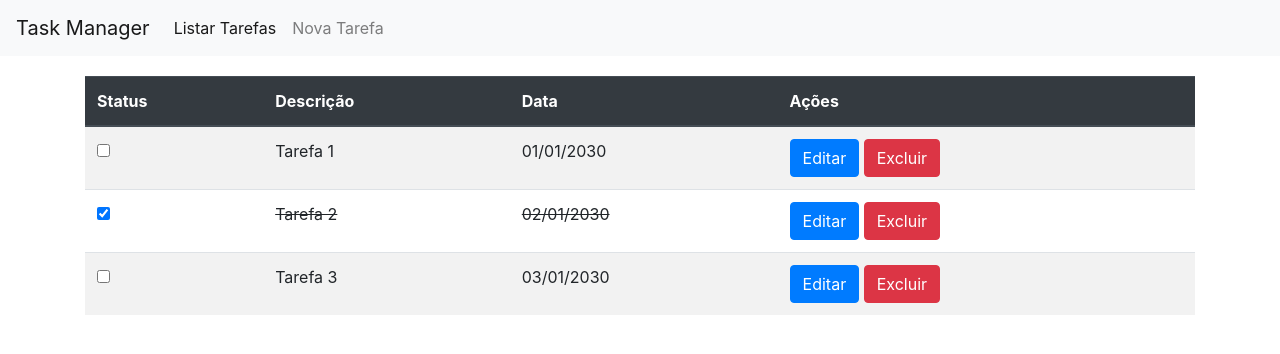
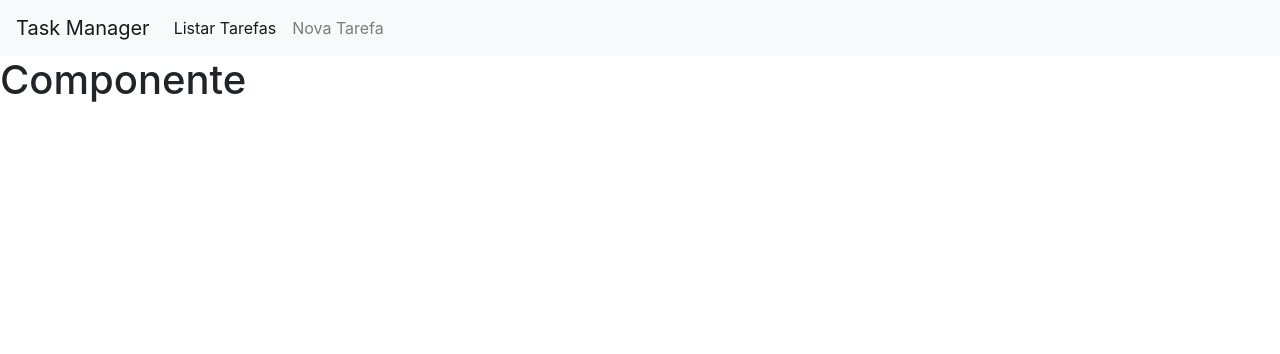
Before and after one commit to vagnersantosdasilva/taskmanager-frontend, a React (Create React App) app: page /form in a window 1280 px wide. Shown: the top 354 px of the page. Built offline with nearby package versions, Linux system fonts and the light colour scheme.

Commit message:
Estabelecendo rota para telas form e listar_tarefas

```diff
--- a/src/App.js
+++ b/src/App.js
@@ -1,7 +1,8 @@
 import React , { Component } from 'react';
 import NavBar from './components/NavBar';
-import { BrowserRouter } from 'react-router-dom';
+import { BrowserRouter, Switch, Route } from 'react-router-dom';
 import TaskListTable from './components/TaskListTable';
+import TaskForm from './components/TaskForm';
 
 class App extends Component {
   //constructor(props){
@@ -13,7 +14,10 @@
         <BrowserRouter>
         <div className="App">
           <NavBar/>
-          <TaskListTable/>
+          <Switch>
+            <Route exact path ="/form" component = {TaskForm}/>
+            <Route path ="/" component = {TaskListTable} />
+          </Switch>
         </div>
         </BrowserRouter>
     );
--- /dev/null
+++ b/src/components/TaskForm.js
@@ -0,0 +1,13 @@
+import React, { Component } from 'react';
+
+class TaskForm extends Component {
+    render() {
+        return (
+            <div>
+                <h1>Componente </h1>
+            </div>
+        );
+    }
+}
+
+export default TaskForm;
```
